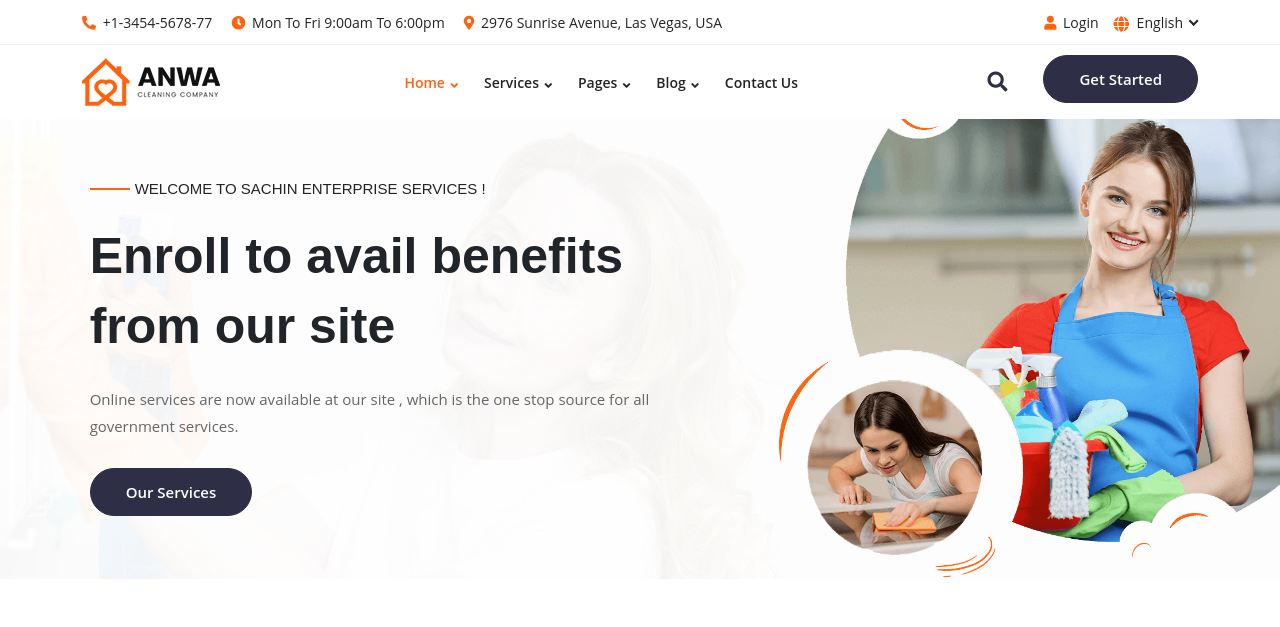
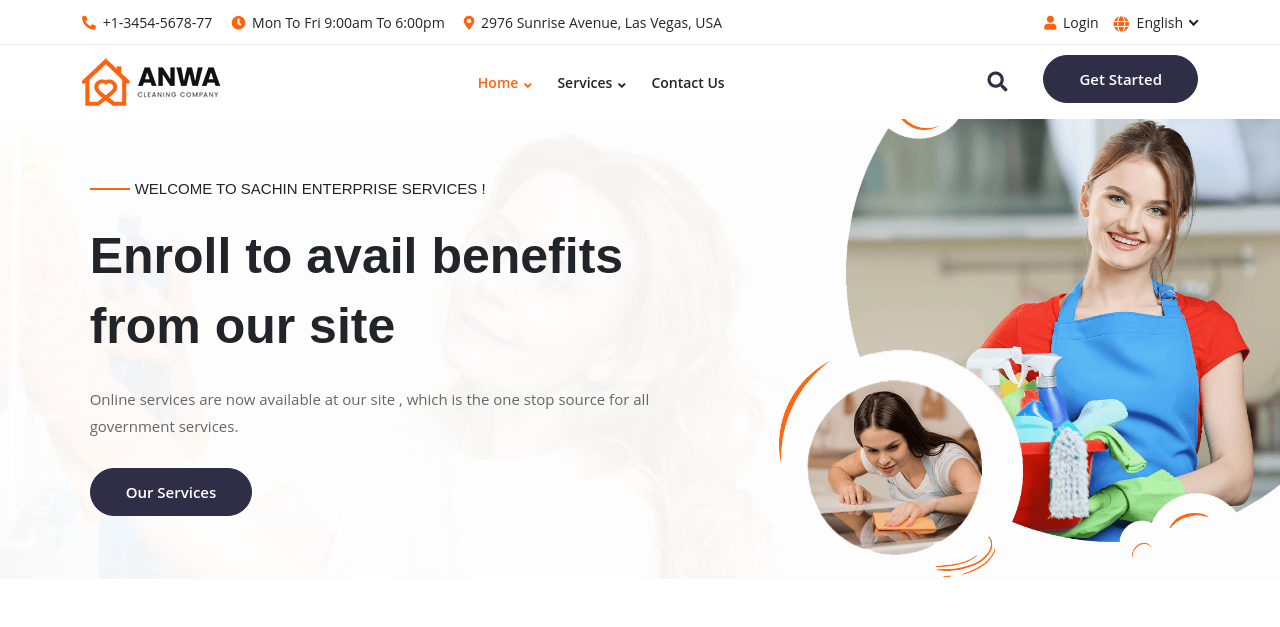
Before and after one commit to Tectignis/sachinenterprise, a PHP site: page /index.php in a window 1280 px wide. Shown: the top 627 px of the page. Run offline with PHP 8.4, Linux system fonts and the light colour scheme; some web fonts are replaced.

Commit message:
sidebar changes

```diff
--- a/include/header.php
+++ b/include/header.php
@@ -54,12 +54,8 @@
     <div class="collapse navbar-collapse mean-menu" id="navbarSupportedContent">
     <ul class="navbar-nav">
     <li class="nav-item plus-icon">
-    <a href="#" class="nav-link dropdown-toggle active">Home <i class="fas fa-angle-down"></i></a>
-    <ul class="dropdown-menu">
-    <li class="nav-item"><a href="index.html" class="nav-link active">Home Page 1</a></li>
-    <li class="nav-item"><a href="index-2.html" class="nav-link">Home Page 2</a></li>
-    <li class="nav-item"><a href="index-3.html" class="nav-link">Home Page 3</a></li>
-    </ul>
+    <a href="index.php" class="nav-link dropdown-toggle active">Home <i class="fas fa-angle-down"></i></a>
+
     </li>
     <li class="nav-item">
     <a href="#" class="nav-link dropdown-toggle">Services <i class="fas fa-angle-down"></i></a>
@@ -74,30 +70,7 @@
     <li class="nav-item"><a href="service-details.html" class="nav-link">Service Details</a></li>
     </ul>
     </li>
-    <li class="nav-item">
-    <a href="#" class="nav-link dropdown-toggle">Pages <i class="fas fa-angle-down"></i></a>
-    <ul class="dropdown-menu">
-    <li class="nav-item"><a href="about.html" class="nav-link">About Us</a></li>
-    <li class="nav-item"><a href="faq.html" class="nav-link">FAQ</a></li>
-    <li class="nav-item"><a href="team.html" class="nav-link">Our Team</a></li>
-    <li class="nav-item"><a href="gallery.html" class="nav-link">Gallery</a></li>
-    <li class="nav-item"><a href="pricing.html" class="nav-link">Pricing Plan</a></li>
-    <li class="nav-item"><a href="profile-authentication.html" class="nav-link">My Account</a></li>
-    <li class="nav-item"><a href="error.html" class="nav-link">404 Error</a></li>
-    <li class="nav-item"><a href="testimonial.html" class="nav-link">Testimonials</a></li>
-    <li class="nav-item"><a href="privacy.html" class="nav-link">Privacy Policy</a></li>
-    <li class="nav-item"><a href="terms.html" class="nav-link">Terms & Conditions</a></li>
-    </ul>
-    </li>
-    <li class="nav-item">
-    <a href="#" class="nav-link dropdown-toggle">Blog <i class="fas fa-angle-down"></i></a>
-    <ul class="dropdown-menu">
-    <li class="nav-item"><a href="blog.html" class="nav-link">Blog Grid</a></li>
-    <li class="nav-item"><a href="blog-left-sidebar.html" class="nav-link">Blog Left Sidebar</a></li>
-    <li class="nav-item"><a href="blog-right-sidebar.html" class="nav-link">Blog Right Sidebar</a></li>
-    <li class="nav-item"><a href="blog-details.html" class="nav-link">Blog Details</a></li>
-    </ul>
-    </li>
+
     <li class="nav-item"><a href="contact.html" class="nav-link">Contact Us</a></li>
     </ul>
     <div class="menu-sidebar menu-sidebar-1">
```
